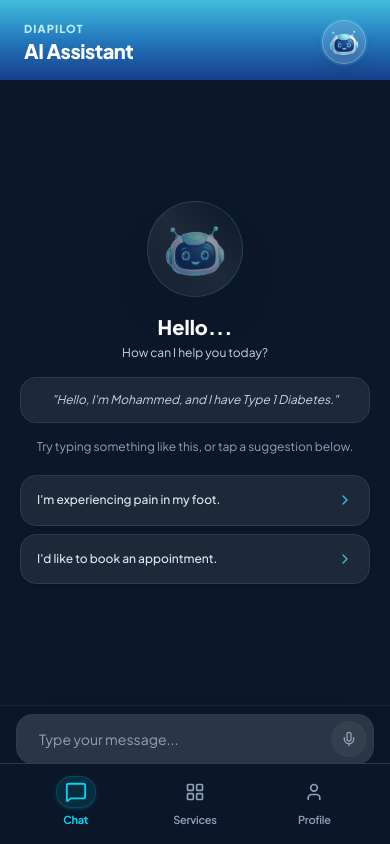
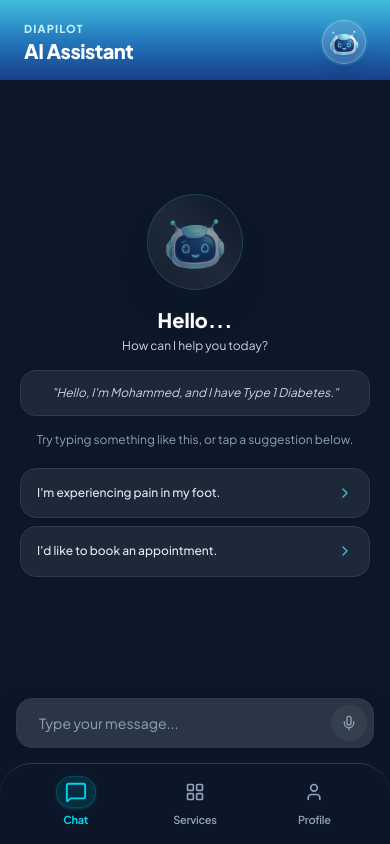
Before and after one commit to armaan1470/dia-pilot, a Next.js app: page /en/chat in a window 390 px wide. Built offline with nearby package versions, Linux system fonts and the light colour scheme.

Commit message:
refractor: ui fine tuning

```diff
--- a/src/app/[locale]/chat/page.tsx
+++ b/src/app/[locale]/chat/page.tsx
@@ -207,7 +207,7 @@ export default function ChatScreen() {
       </div>
 
       {/* Input Bar (Sits directly in flex layout above bottom nav) */}
-      <div className="w-full px-4 py-2 z-30 bg-brand-dark/95 backdrop-blur-md border-t border-brand-border/40 flex-shrink-0">
+      <div className="w-full px-4 py-2 mb-4 z-30 bg-brand-dark/95 backdrop-blur-md flex-shrink-0">
         <form
           onSubmit={(e) => {
             e.preventDefault();
--- a/src/app/[locale]/language/page.tsx
+++ b/src/app/[locale]/language/page.tsx
@@ -116,7 +116,7 @@ export default function LanguageScreen() {
           <SecondaryButton
             onClick={() => handleLanguageSelect("en")}
             className={cn(
-              "p-4 flex items-center justify-between transition-all duration-200 cursor-pointer active:scale-[0.99] text-left rtl:text-right",
+              "h-auto! bg-[#FFFFFF12] border border-[#FFFFFF1A] p-4 flex items-center justify-between transition-all duration-200 cursor-pointer active:scale-[0.99] text-left rtl:text-right",
               currentLocale === "en" ? "border-brand-cyan/40 bg-brand-cyan/10" : ""
             )}
           >
@@ -144,7 +144,7 @@ export default function LanguageScreen() {
             fullWidth
             onClick={() => handleLanguageSelect("ar")}
             className={cn(
-              "p-4 flex items-center justify-between transition-all duration-200 cursor-pointer active:scale-[0.99] text-left rtl:text-right",
+              "h-auto! bg-[#FFFFFF12] border border-[#FFFFFF1A] p-4 flex items-center justify-between transition-all duration-200 cursor-pointer active:scale-[0.99] text-left rtl:text-right",
               currentLocale === "ar" ? "border-brand-cyan/40 bg-brand-cyan/10" : ""
             )}
           >
--- a/src/components/buttons/primary-button.tsx
+++ b/src/components/buttons/primary-button.tsx
@@ -38,7 +38,7 @@ export const PrimaryButton = React.forwardRef<
         ref={ref}
         disabled={disabled || isLoading}
         className={cn(
-          "h-12 sm:h-13 rounded-lg font-bold text-sm sm:text-base transition-all duration-200 active:scale-[0.99] cursor-pointer flex items-center justify-center gap-2 px-6",
+          "h-12 rounded-lg font-bold text-sm sm:text-base transition-all duration-200 active:scale-[0.99] cursor-pointer flex items-center justify-center gap-2 px-6",
           fullWidth ? "w-full" : "w-auto",
           variantStyle === "gradient" &&
             "bg-gradient-to-br from-brand-teal via-brand-blue to-brand-dark-blue shadow-[0_6px_18px_rgba(36,120,188,0.28)] hover:brightness-110 text-white",
--- a/src/components/buttons/secondary-button.tsx
+++ b/src/components/buttons/secondary-button.tsx
@@ -37,7 +37,7 @@ export const SecondaryButton = React.forwardRef<
         disabled={disabled || isLoading}
         variant="secondary"
         className={cn(
-          "min-h-12 sm:min-h-13 h-auto rounded-lg font-semibold text-sm sm:text-base transition-all duration-200 active:scale-[0.99] cursor-pointer flex items-center justify-center gap-2 px-6 bg-brand-card-light hover:bg-brand-card-hover text-slate-300 border border-brand-border",
+          "h-12 rounded-lg font-semibold text-sm sm:text-base transition-all duration-200 active:scale-[0.99] cursor-pointer flex items-center justify-center gap-2 px-6 bg-brand-card-light hover:bg-brand-card-hover text-slate-300 border border-brand-border",
           fullWidth ? "w-full" : "w-auto",
           disabled && "opacity-50 cursor-not-allowed pointer-events-none shadow-none",
           className
--- a/src/components/navigation/bottom-navigation.tsx
+++ b/src/components/navigation/bottom-navigation.tsx
@@ -44,7 +44,7 @@ export const BottomNavigation: React.FC<BottomNavigationProps> = ({
     <nav
       aria-label="Bottom Navigation"
       className={cn(
-        "fixed bottom-0 left-0 right-0 w-full z-40 bg-brand-dark/95 backdrop-blur-2xl border-t border-brand-border px-4 pt-2 pb-[max(0.75rem,env(safe-area-inset-bottom,0px))] transition-all duration-300 flex-shrink-0",
+        "fixed bottom-0 left-0 right-0 w-full z-40 bg-brand-dark/95 backdrop-blur-2xl rounded-t-3xl border-t border-brand-border px-4 pt-2 pb-[max(0.75rem,env(safe-area-inset-bottom,0px))] transition-all duration-300 flex-shrink-0",
         className
       )}
     >
```
